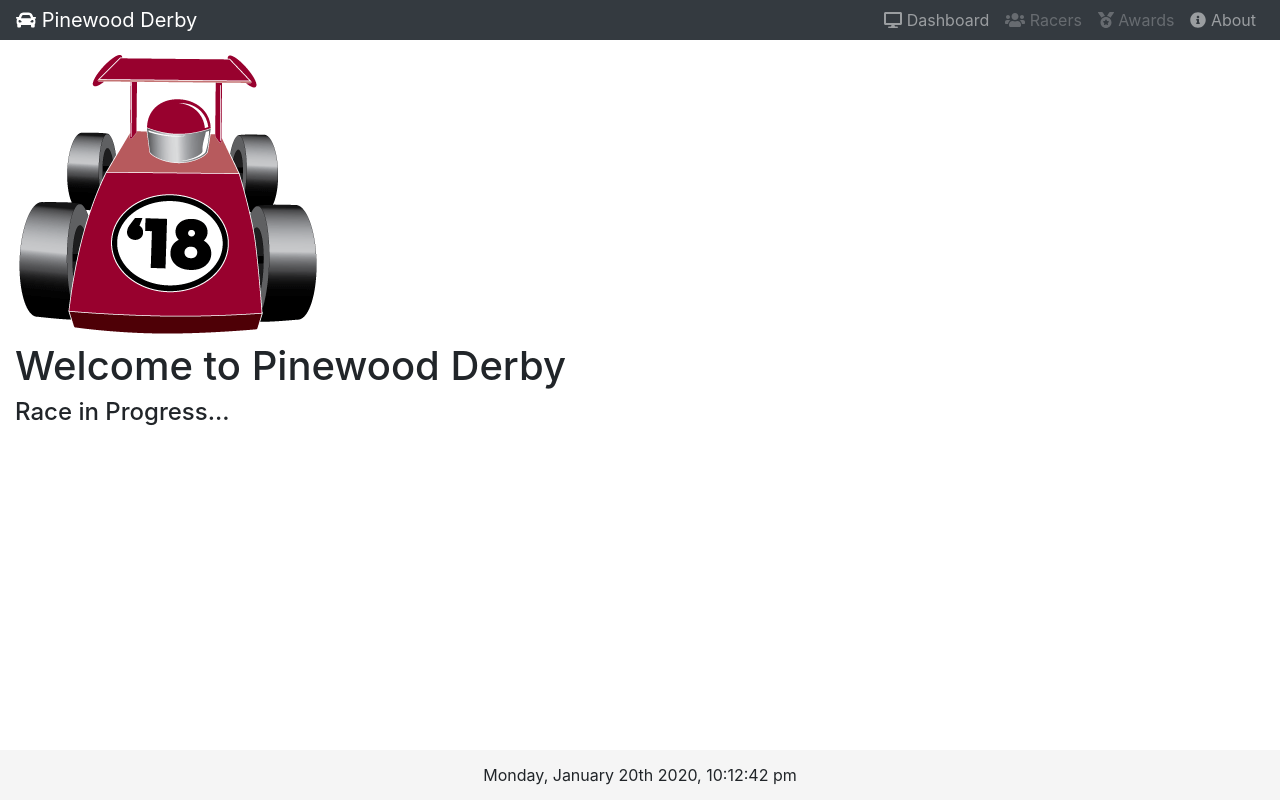
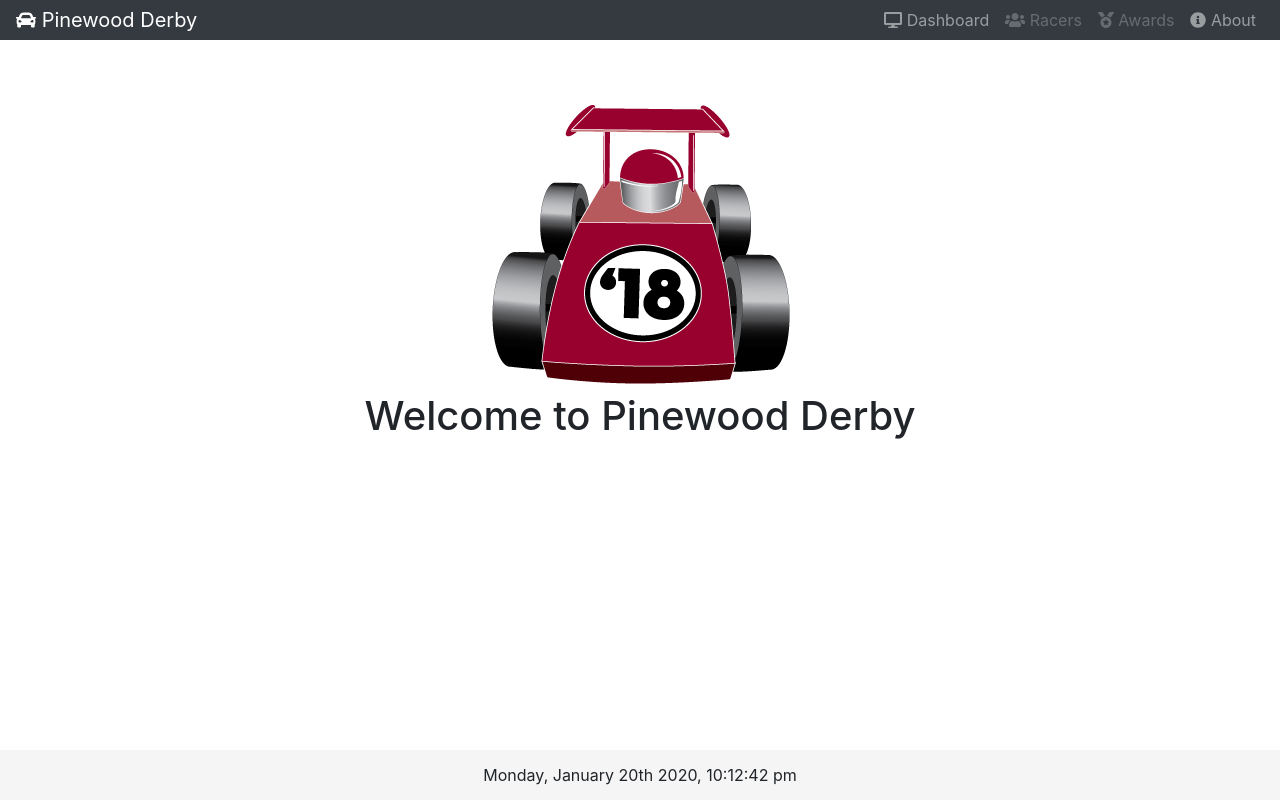
Before and after one commit to albertoaflores/pinewood-derby, a Vue app in the folder race-manager-ui/: page / in a window 1280 px wide. Built offline with nearby package versions, Linux system fonts and the light colour scheme.

Commit message:
Fixed home page so that it's centered

```diff
--- a/race-manager-ui/src/views/Home.vue
+++ b/race-manager-ui/src/views/Home.vue
@@ -2,6 +2,12 @@
   <div class="home">
     <img alt="Pinewood Derby" src="../assets/pinewood-derby-car-logo.gif">
     <h1>Welcome to Pinewood Derby</h1>
-    <h4>Race in Progress...</h4>
   </div>
 </template>
+
+<style scoped>
+.home {
+  text-align: center;
+  padding-top: 50px;
+}
+</style>
```
